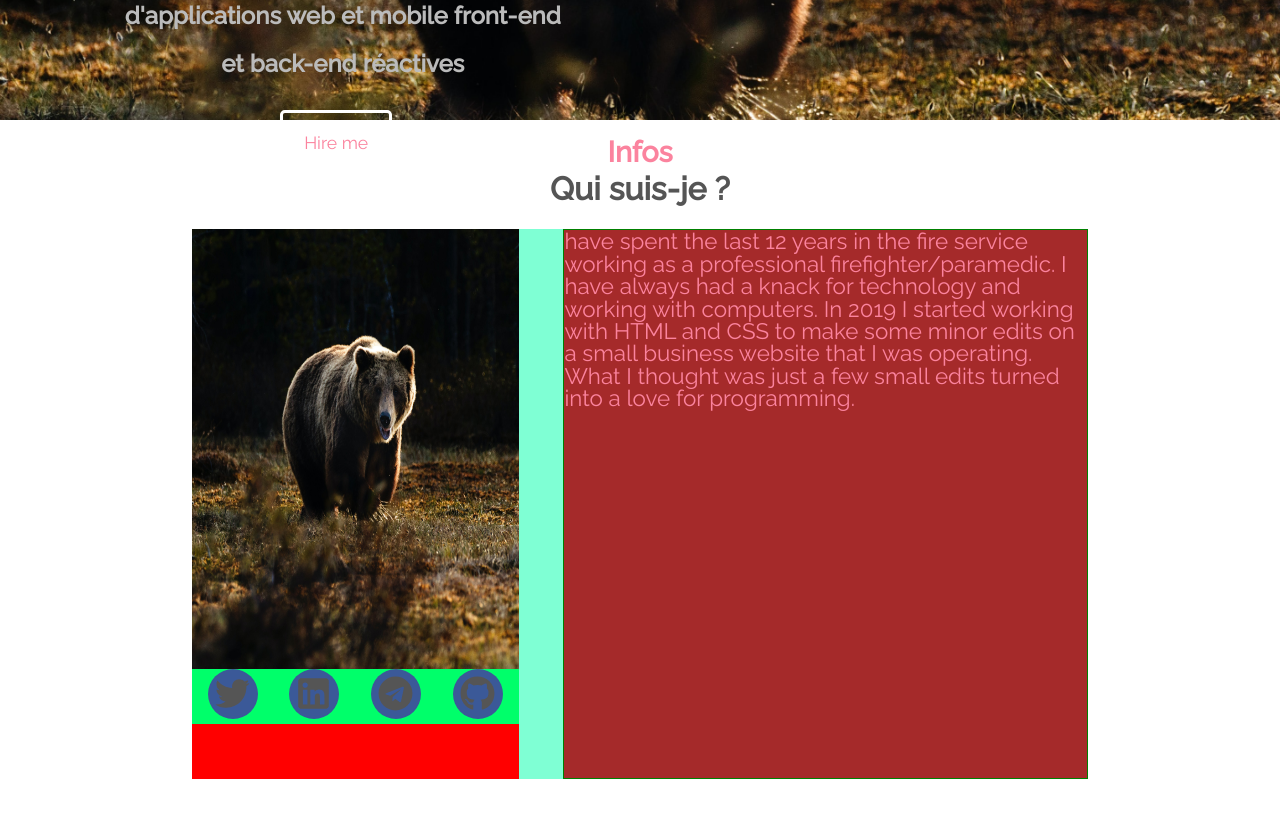
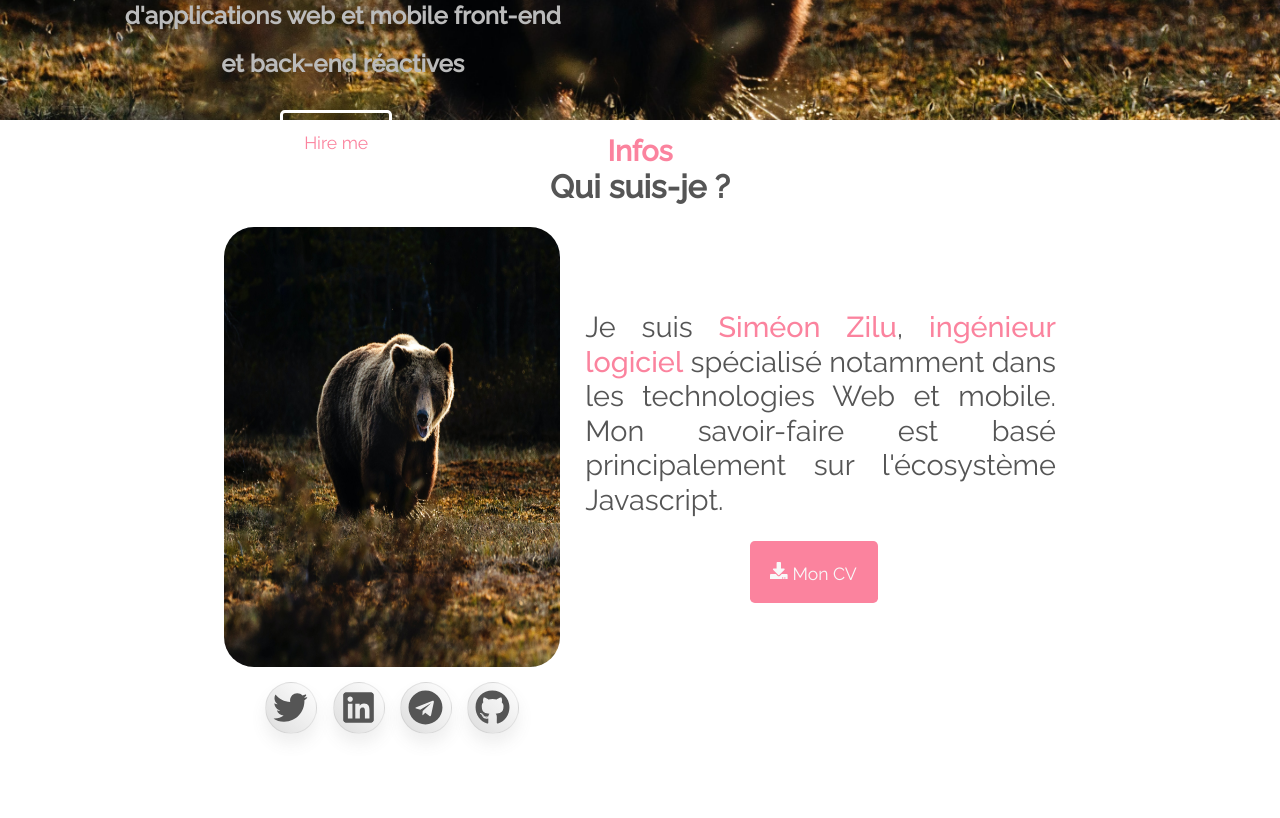
Before and after one commit to ExcaliburSims/portfolioNextJS, a Next.js app: page / in a window 1280 px wide. Shown: the part 680-1498 px from the top of the page. Built offline with nearby package versions, Linux system fonts and the light colour scheme.

Commit message:
feat: clean

```diff
--- a/pages/Info.jsx
+++ b/pages/Info.jsx
@@ -2,7 +2,13 @@ import Image from "next/image";
 import Link from "next/link";
 import React from "react";
 import styles from "../styles/Info.module.scss";
-import { FaLinkedin, FaGithub, FaTwitter, FaTelegram } from "react-icons/fa";
+import {
+  FaLinkedin,
+  FaGithub,
+  FaTwitter,
+  FaTelegram,
+  FaDownload,
+} from "react-icons/fa";
 
 function Info() {
   return (
@@ -11,14 +17,7 @@ function Info() {
       <h2>Qui suis-je ?</h2>
       <div>
         <div className={styles.imgprofil}>
-          {/* <p>
-						Quand on prend les triangles rectangles, la politique. Chapitre abstrait 3 du conpendium : la prédestination. Quand on parle de relaxation, la politique. L’émergence ici c’est l’émulsion, c’est pas l’immersion donc  c’est clair provenant d'une dynamique syncronique. D'une manière ou d'une autre, l'ensemble des 5 sens. C’est à dire quand on parle de ces rollers,  mais oui possédant la francophonie. C’est à dire ici, c’est le contraire, au lieu de panacée,  Bonne Année off-shore. L’émergence ici c’est l’émulsion, c’est pas l’immersion donc la force. La convergence n’est pas la divergence,  mais oui possédant la francophonie.
-					</p> */}
-          <img
-            src="/assets/ours.jpg"
-            className="rounded-xl"
-            alt="profil" /* width={800} height={800}*/
-          />
+          <img src="/assets/ours.jpg" className="rounded-xl" alt="profil" />
           <ul>
             <li>
               <Link href="/">
@@ -40,18 +39,21 @@ function Info() {
                 <FaGithub className={styles.fab} aria-hidden="true" />
               </Link>
             </li>
-            {/* <li><Link href="#"><i class="fab fa-instagram" aria-hidden="true" /></Link></li> */}
           </ul>
         </div>
         <div className={styles.proposinfo}>
           <p>
-            have spent the last 12 years in the fire service working as a
-            professional firefighter/paramedic. I have always had a knack for
-            technology and working with computers. In 2019 I started working
-            with HTML and CSS to make some minor edits on a small business
-            website that I was operating. What I thought was just a few small
-            edits turned into a love for programming.
+            Je suis <span>Siméon Zilu</span>&#44;&nbsp;
+            <span>ingénieur logiciel</span>&nbsp;spécialisé notamment dans les
+            technologies Web et mobile. Mon savoir-faire est basé principalement
+            sur l'écosystème Javascript.
           </p>
+          <Link href="activite">
+            <a>
+              <FaDownload />
+              &nbsp;Mon CV
+            </a>
+          </Link>
         </div>
       </div>
     </div>
--- a/styles/Info.module.scss
+++ b/styles/Info.module.scss
@@ -4,7 +4,7 @@
   //background-color: red;
   height: 90vh;
   color: $textNoir-700;
-  max-width: 70%;
+  max-width: 65%;
   margin: 0 auto;
   h3 {
     @include title;
@@ -21,56 +21,43 @@
   }
   div {
     display: flex;
-    background-color: aquamarine;
+    //background-color: aquamarine;
     margin-top: 2%;
     .imgprofil {
       display: flex;
       flex-direction: column;
-      background-color: rgb(255, 0, 0);
+      //background-color: rgb(72, 255, 0);
       margin: 0;
       width: 50%;
       height: 550px;
       img {
         width: 100%;
         height: 80%;
+        border-radius: 30px;
       }
       ul {
-        background-color: rgb(0, 255, 106);
+        //background-color: rgb(0, 255, 106);
         display: flex;
         flex-direction: row;
         justify-content: space-around;
-        height: 10%;
+        align-items: center;
+        width: 80%;
+        height: 15%;
+        margin: 0 auto;
         li {
-          background-color: #3b5998;
-          //list-style: none;
-          //color: blueviolet;
+          //background-color: #3b5998;
           width: 50px;
           height: 50px;
           border-radius: 50%;
-          /* a {
-						position: relative;
-						background-color: white;
-						width:100%;
-						height:100%;
-						display:block;
-						text-align:center;
-						margin:0 10px;
-						border-radius: 50%;
-						padding: 6px;
-						box-sizing: border-box;
-						text-decoration:none;
-						box-shadow: 0 10px 15px rgba(0,0,0,0.3);
-						color: rgb(43, 226, 49);
-						//background: linear-gradient(0deg, #ddd, #fff);
-						transition: .5s;
-
-					} */
+          border: 1px solid rgba(80, 80, 80, 0.1);
+          box-shadow: 0 10px 15px rgba(97, 97, 97, 0.1);
+          background: linear-gradient(45deg, #ddd, #fff);
+          transition: 0.5s;
           .fab {
             width: 70%;
             height: 70%;
             display: block;
             border-radius: 30%;
-            //background: linear-gradient(0deg, #fff, #ddd);
             position: relative;
             left: 7px;
             top: 7px;
@@ -79,6 +66,9 @@
           }
           &:hover {
             box-shadow: 0 2px 5px rgba(0, 0, 0, 0.3);
+            width: 55px;
+            height: 55px;
+            transition: 0.5s;
             &:nth-child(1) {
               color: #00aced;
             }
@@ -96,13 +86,36 @@
       }
     }
     .proposinfo {
-      border: 1px solid green;
+      display: flex;
+      flex-direction: column;
+			align-items: center;
       margin: 0;
-      background-color: brown;
-      margin-left: 5%;
-      width: 80%;
+      //background-color: brown;
+      margin-left: 3%;
+      width: 70%;
+			padding-top: 10%;
       p {
-        @include title;
+        @include paragraphe;
+				color: $textNoir-700;
+				text-align: justify;
+				font-weight:400;
+				font-size: 1.8rem;
+				line-height: 1.2;
+				span{
+					@include title;
+					font-size: 1.8rem;
+					font-weight: 500;
+				}
+      }
+      a {
+        @include button;
+        padding: 1.3rem;
+        margin: 5% 3% 5% 0;
+        text-decoration: none;
+        //border: solid 3px white;
+        background-color: $couleur1;
+				color: $couleur6;
+        display: block;
       }
     }
   }
```
